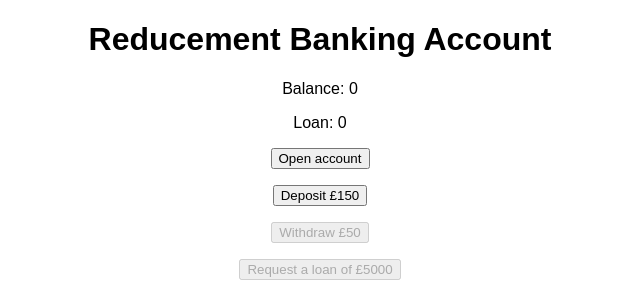
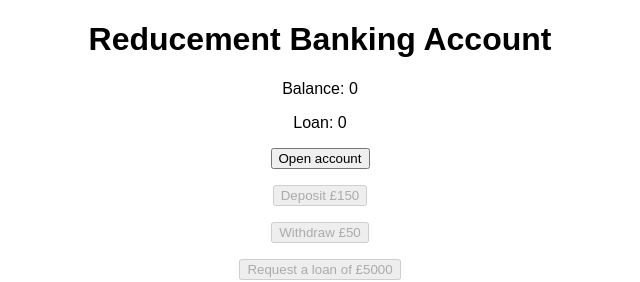
Before and after one commit to MBANS8A1/Reducement-Banking, a React (Create React App) app: page / in a window 1280 px wide. Shown: the top 282 px of the page, without its empty margins (320-960 px from the left). Built offline with nearby package versions, Linux system fonts and the light colour scheme.

Commit message:
The disabled attribute for the deposit account type has been reverted back to !isActive.

```diff
--- a/src/App.js
+++ b/src/App.js
@@ -7,6 +7,7 @@ const initialState = {
 };
 
 function reducer(state, action) {
+  console.log(!state.isActive);
   if (!state.isActive && action.type !== "openAccount") return state;
 
   switch (action.type) {
@@ -48,7 +49,7 @@ function App() {
       <p>
         <button
           onClick={() => dispatch({ type: "deposit", payload: 150 })}
-          disabled={false}
+          disabled={!isActive}
         >
           Deposit £150
         </button>
```
